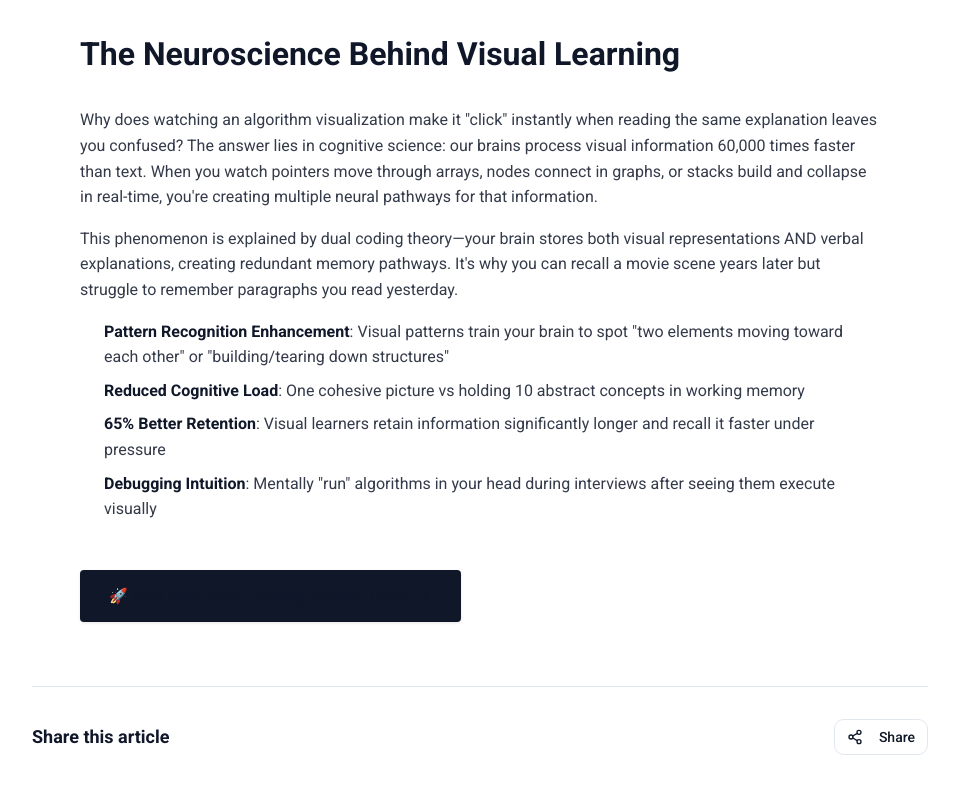
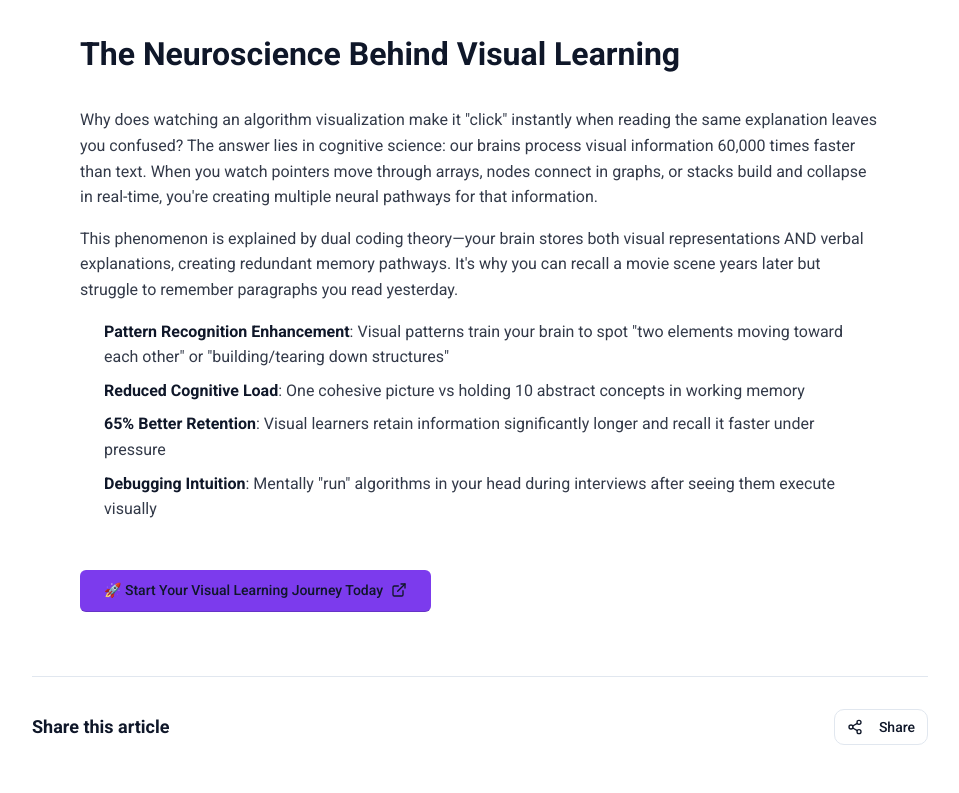
Before and after one commit to rkmahale17/algolib.io, a React (Vite) app: page /blog/master-blind-75-visual-algorithms in a window 1280 px wide. Shown: the part 2070-2863 px from the top of the page, without its empty margins (160-1119 px from the left). Built offline with nearby package versions, Linux system fonts and the light colour scheme.

Commit message:
Enhance blog CTA styling
Adjust CTA button to match theme with accessible contrast, replace arrow with external link icon, and ensure button opens in new tab with proper rel attributes. Update BlogContent to render theme-consistent button using ExternalLink and preserve Roboto styling.

```diff
--- a/src/components/blog/BlogContent.tsx
+++ b/src/components/blog/BlogContent.tsx
@@ -1,7 +1,7 @@
 import { BlogContent as BlogContentType } from '@/data/blogPosts';
 import { CodeHighlighter } from '@/components/visualizations/shared/CodeHighlighter';
 import { Link } from 'react-router-dom';
-import { ArrowRight } from 'lucide-react';
+import { ExternalLink } from 'lucide-react';
 import '../../styles/blog.css';
 
 interface BlogContentProps {
@@ -100,9 +100,11 @@ export const BlogContent = ({ content }: BlogContentProps) => {
                 <Link
                   to={block.link || '#'}
                   className="blog-cta-button"
+                  target="_blank"
+                  rel="noopener noreferrer"
                 >
                   {block.content}
-                  <ArrowRight className="w-4 h-4" />
+                  <ExternalLink className="w-4 h-4" />
                 </Link>
               </div>
             );
--- a/src/styles/blog.css
+++ b/src/styles/blog.css
@@ -177,30 +177,28 @@
   border-bottom-color: hsl(var(--foreground));
 }
 
-/* CTA Button - Clean black and white design */
+/* CTA Button - Clean theme button style */
 .blog-cta-button {
   display: inline-flex;
   align-items: center;
+  justify-content: center;
   gap: 0.5rem;
-  padding: 0.875rem 1.75rem;
-  font-size: 0.9375rem;
+  padding: 0.625rem 1.5rem;
+  font-size: 0.875rem;
   font-weight: 500;
-  background: hsl(var(--foreground));
-  color: hsl(var(--background));
-  border-radius: 4px;
+  background: hsl(var(--primary));
+  color: hsl(var(--primary-foreground));
+  border-radius: 0.375rem;
   text-decoration: none;
   transition: all 0.2s ease;
   margin-top: 1.5rem;
-  box-shadow: 0 1px 3px rgba(0, 0, 0, 0.1);
-  border: 1px solid hsl(var(--foreground));
   font-family: 'Roboto', sans-serif;
+  border: none;
 }
 
 .blog-cta-button:hover {
-  background: hsl(var(--background));
-  color: hsl(var(--foreground));
-  box-shadow: 0 2px 8px rgba(0, 0, 0, 0.15);
-  transform: translateY(-1px);
+  background: hsl(var(--primary) / 0.9);
+  color: hsl(var(--primary-foreground));
 }
 
 /* Section spacing */
```
